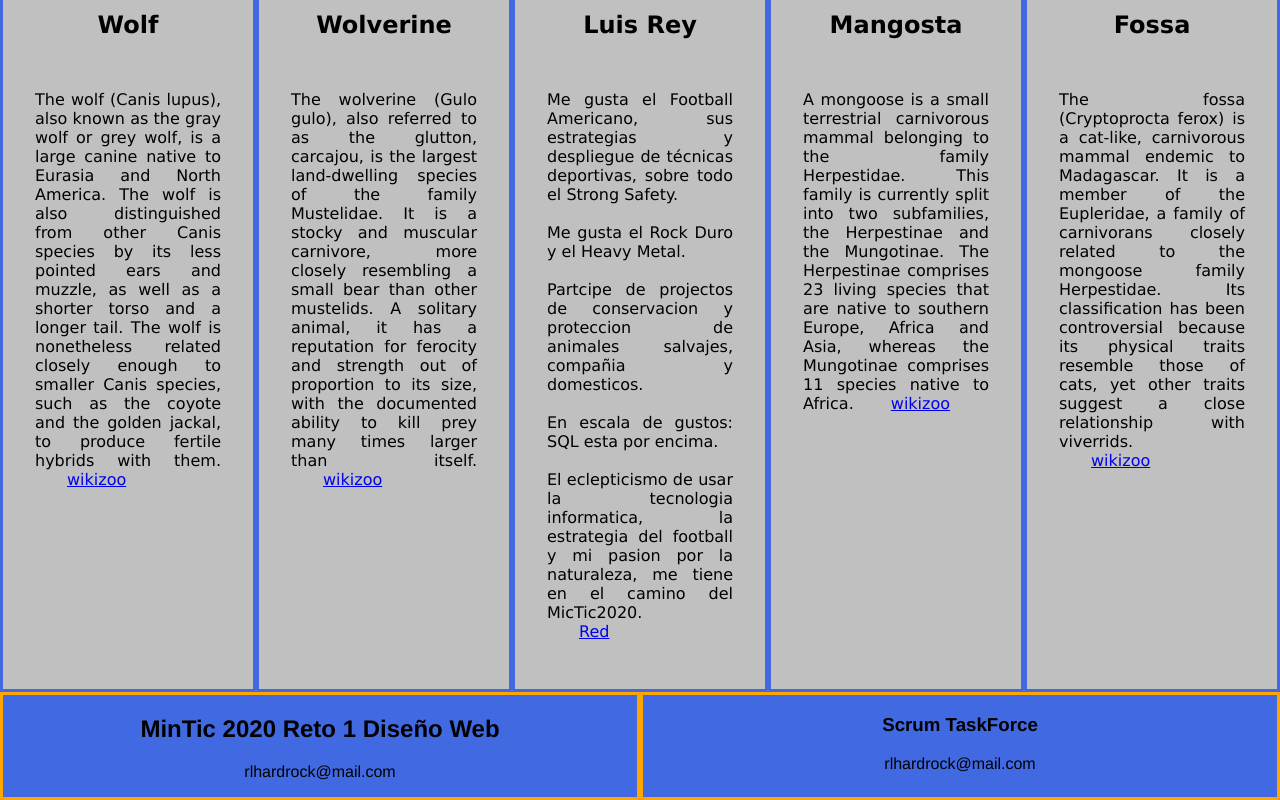
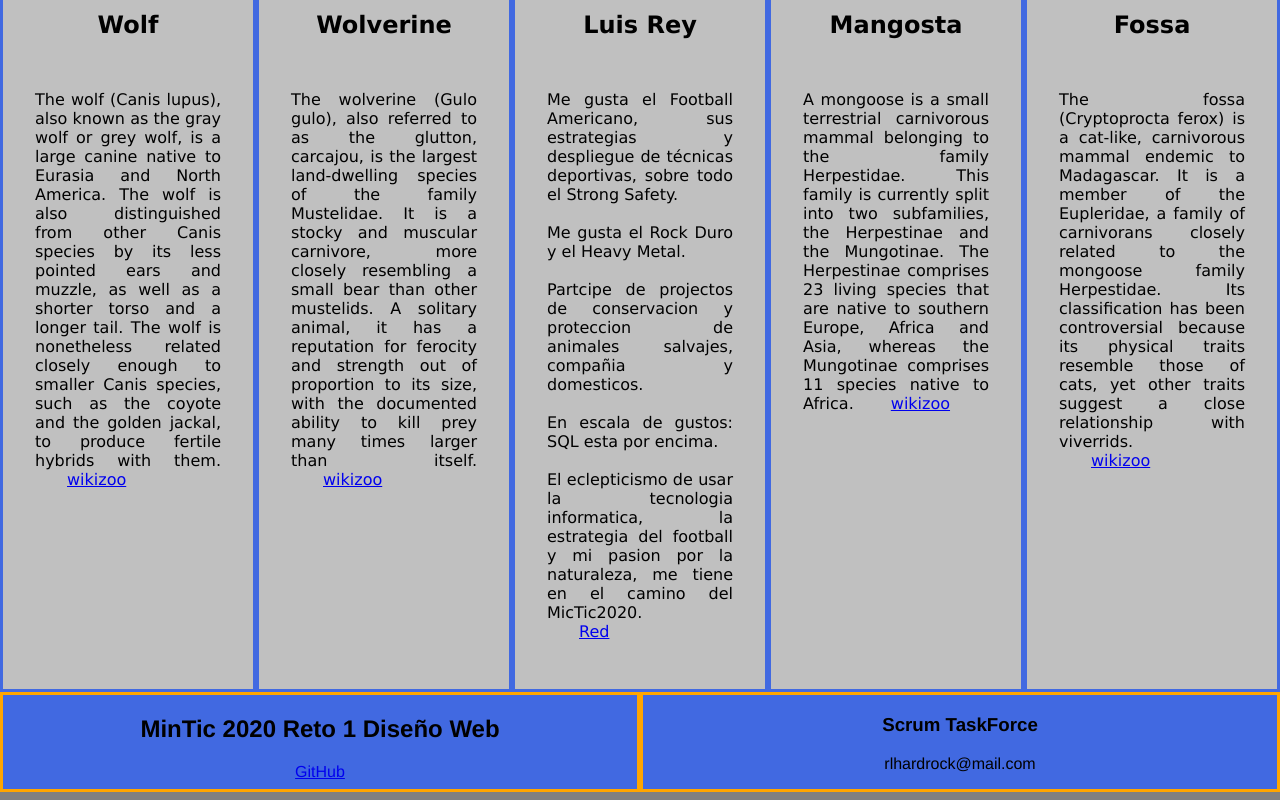
Before and after one commit to rlhardrock/semana-1-76, a website: page src/index.html in a window 1280 px wide. Shown: the part 2350-3150 px from the top of the page. Drawn offline with Linux system fonts and the light colour scheme.

Commit message:
adicion enlace GitHub

```diff
--- a/src/index.html
+++ b/src/index.html
@@ -184,7 +184,7 @@
             <div class="container-team">
                 <div class="container-footer" >
                     <h2> MinTic 2020  Reto 1  Diseño Web</h2>
-                    <p>rlhardrock@mail.com</p>
+                    <a href="https://github.com/rlhardrock/semana-1-76.git">GitHub</a>
                 </div>
                 <div class="container-footer" >
                     <h3> Scrum TaskForce </h3>
```
